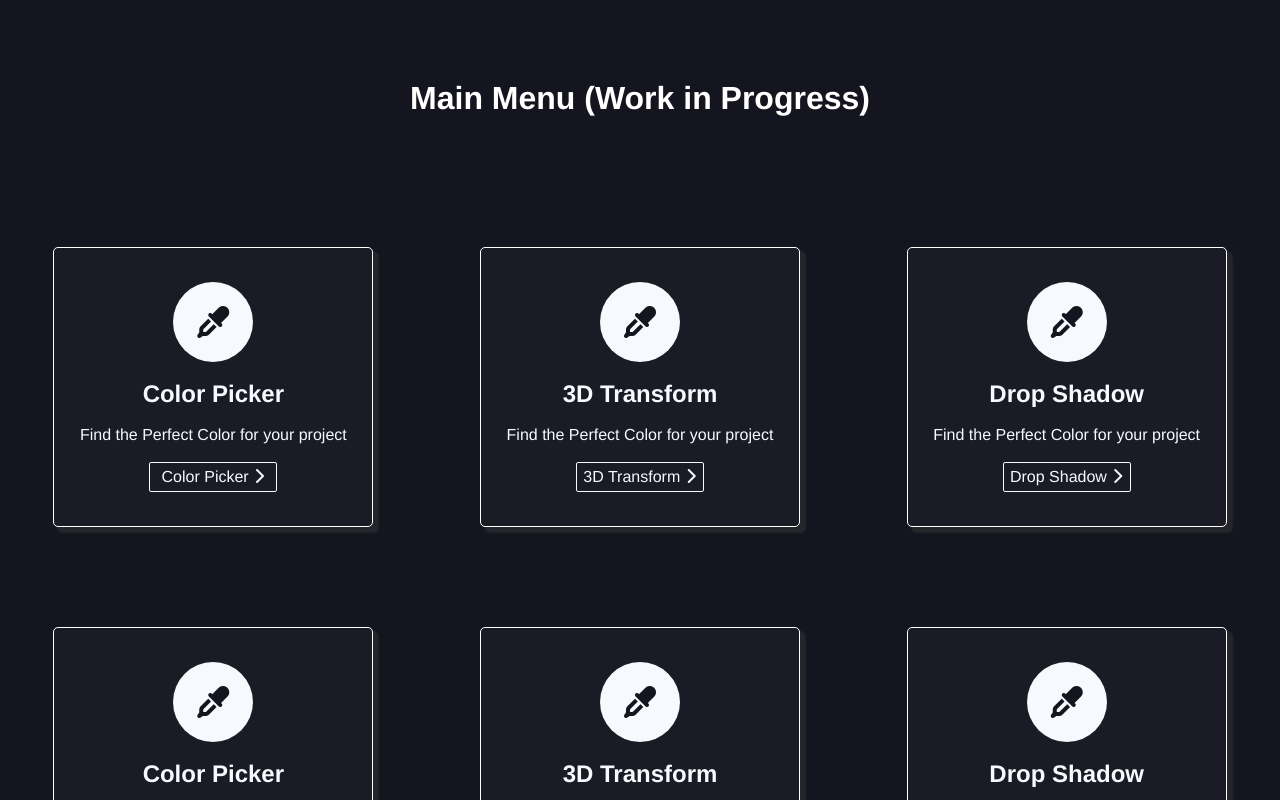
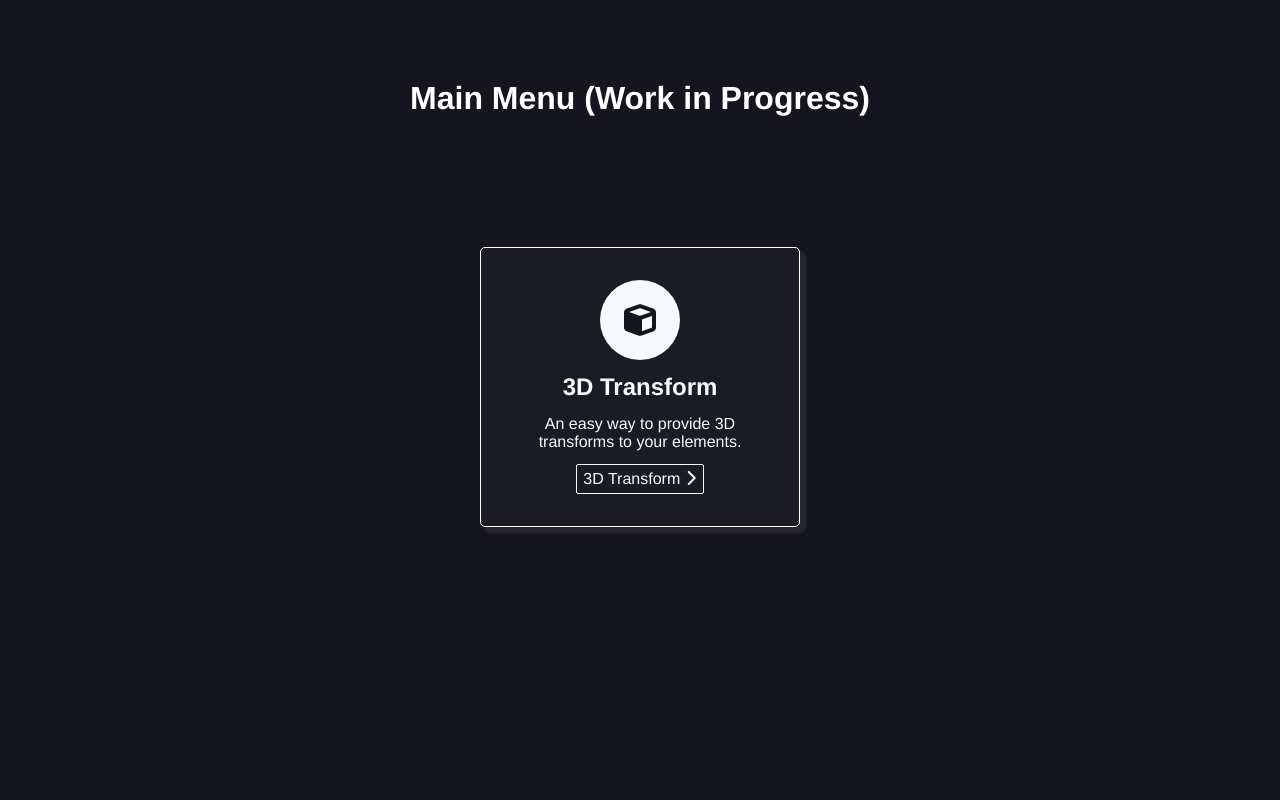
Before and after one commit to JoelStorr/shape-css, a Vue app: page /main-menu in a window 1280 px wide. Built offline with nearby package versions, Linux system fonts and the light colour scheme.

Commit message:
Fixed Overflow Bug inside 3d Transform

```diff
--- a/src/components/Base/BaseCard.component.vue
+++ b/src/components/Base/BaseCard.component.vue
@@ -1,6 +1,6 @@
 <template>
   <div class="base-card" :style="cssVars">
-    <i :class="['fa-solid', 'main-icon', setIcon]"></i>
+    <i :class="['main-icon', setIcon]"></i>
     <h2>{{ name }}</h2>
     <p>{{ desc }}</p>
     <router-link :to="toolPath" class="outline-btn">
--- a/src/components/tools/threedTransform.component.vue
+++ b/src/components/tools/threedTransform.component.vue
@@ -101,6 +101,7 @@ h1 {
   top: 50%;
   left: 50%;
   transform: translate(-50%, -50%);
+  overflow: hidden;
 
   min-width: 50vw;
   max-width: 60vw;
@@ -128,6 +129,7 @@ h1 {
     display: flex;
     flex-direction: column;
     max-width: 25vw;
+    text-align: left;
   }
 }
 
@@ -143,7 +145,8 @@ h1 {
   .shape {
     width: 250px;
     height: 250px;
-    background-color: red;
+    background-color: #4a4e69;
+    z-index: -5;
   }
 }
 p {
--- a/src/views/MenueView.vue
+++ b/src/views/MenueView.vue
@@ -26,76 +26,10 @@ export default {
     return {
       examples: [
         {
-          icon: 'fa-eye-dropper',
-          name: 'Color Picker',
-          desc: 'Find the Perfect Color for your project',
+          icon: ' fa-solid fa-cube',
+          name: '3D Transform',
+          desc: 'An easy way to provide 3D transforms to your elements.',
           toolPath: '/tools/threed-transform',
-        },
-        {
-          icon: 'fa-eye-dropper',
-          name: '3D Transform',
-          desc: 'Find the Perfect Color for your project',
-          toolPath: '/3d-transform',
-        },
-        {
-          icon: 'fa-eye-dropper',
-          name: 'Drop Shadow',
-          desc: 'Find the Perfect Color for your project',
-          toolPath: '/drop-sahdow',
-        },
-        {
-          icon: 'fa-eye-dropper',
-          name: 'Color Picker',
-          desc: 'Find the Perfect Color for your project',
-          toolPath: '/color-picker',
-        },
-        {
-          icon: 'fa-eye-dropper',
-          name: '3D Transform',
-          desc: 'Find the Perfect Color for your project',
-          toolPath: '/3d-transform',
-        },
-        {
-          icon: 'fa-eye-dropper',
-          name: 'Drop Shadow',
-          desc: 'Find the Perfect Color for your project',
-          toolPath: '/drop-sahdow',
-        },
-        {
-          icon: 'fa-eye-dropper',
-          name: 'Color Picker',
-          desc: 'Find the Perfect Color for your project',
-          toolPath: '/color-picker',
-        },
-        {
-          icon: 'fa-eye-dropper',
-          name: '3D Transform',
-          desc: 'Find the Perfect Color for your project',
-          toolPath: '/3d-transform',
-        },
-        {
-          icon: 'fa-eye-dropper',
-          name: 'Drop Shadow',
-          desc: 'Find the Perfect Color for your project',
-          toolPath: '/drop-sahdow',
-        },
-        {
-          icon: 'fa-eye-dropper',
-          name: 'Color Picker',
-          desc: 'Find the Perfect Color for your project',
-          toolPath: '/color-picker',
-        },
-        {
-          icon: 'fa-eye-dropper',
-          name: '3D Transform',
-          desc: 'Find the Perfect Color for your project',
-          toolPath: '/3d-transform',
-        },
-        {
-          icon: 'fa-eye-dropper',
-          name: 'Drop Shadow',
-          desc: 'Find the Perfect Color for your project',
-          toolPath: '/drop-sahdow',
         },
       ],
     };
```
